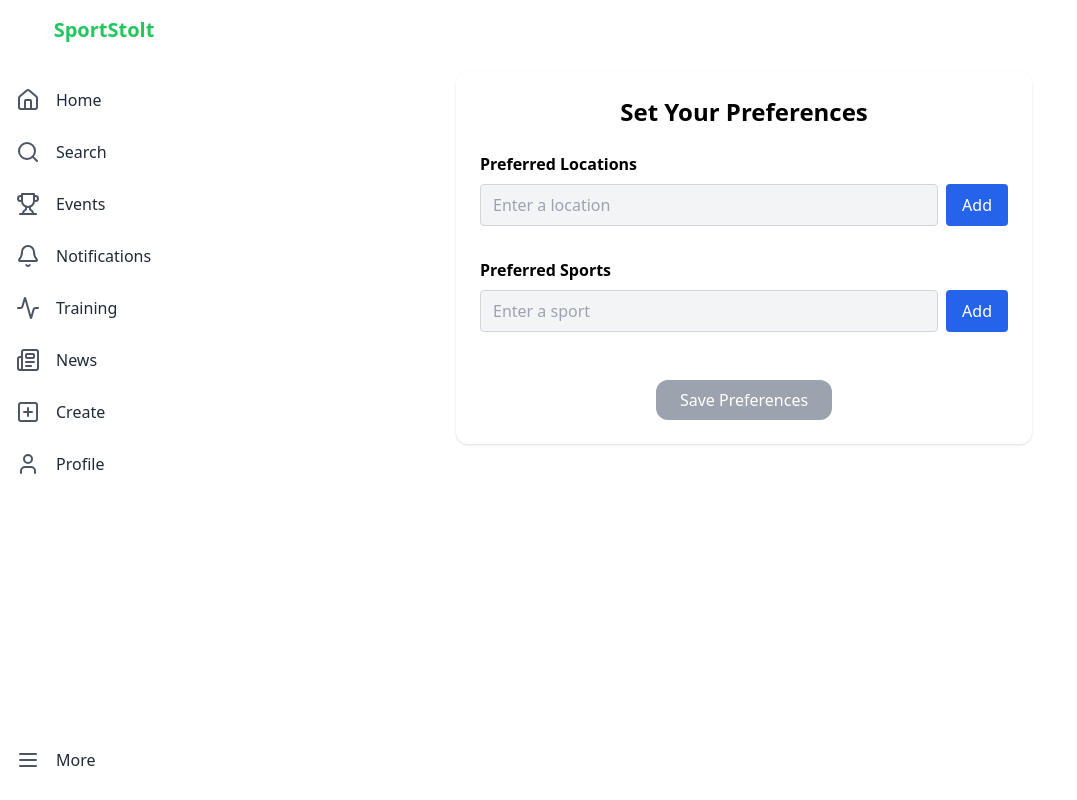
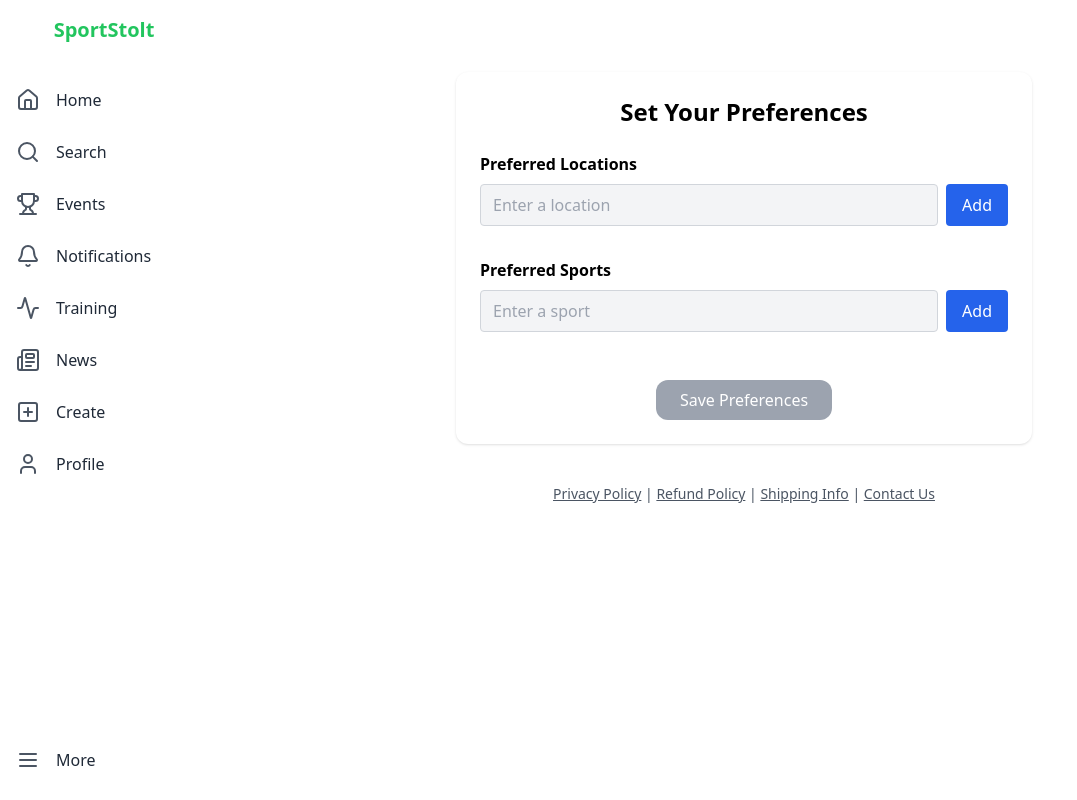
Before and after one commit to vanshkathpalia/SportStolt, a React (Vite) app in the folder apps/frontend/: page /settings in a window 1280 px wide. Shown: the whole page, without its empty margins (0-1077 px from the left). Built offline with nearby package versions, Linux system fonts and the light colour scheme.

Commit message:
added policy pages

```diff
--- a/apps/frontend/src/App.tsx
+++ b/apps/frontend/src/App.tsx
@@ -27,6 +27,10 @@ import { SettingsPage } from "./pages/Settings"
 import { AuthProvider } from './context/AuthProvider'  // You need to create/export this if not already
 // import { useWatchedStories } from "./hooks/useWatchedStories"
 import { WatchedStoriesProvider } from "./context/WatchedStoriesProvider"
+import RefundPolicy from "./pages/RefundPolicy"
+import PrivacyPolicy from "./pages/PrivacyPolicy"
+import ShippingPolicy from "./pages/ShippingPolicy"
+import Contact from "./pages/Contact"
 
 const queryClient = new QueryClient()
 
@@ -61,6 +65,10 @@ function App() {
                 <Route path="/profile/:username" element={<Profile openCreateModal={() => setCreatePostModalOpen(true)} />} />
                 <Route path="/editprofile/:id" element={<EditProfile openCreateModal={() => setCreatePostModalOpen(true)} />} />
                 <Route path="/settings" element={<SettingsPage openCreateModal={() => setCreatePostModalOpen(true)} />} />
+                <Route path="/privacy-policy" element={<PrivacyPolicy />} />
+                <Route path="/refund-policy" element={<RefundPolicy />} />
+                <Route path="/shipping-policy" element={<ShippingPolicy />} />
+                <Route path="/contact" element={<Contact />} />
                 <Route path="/logout" element={<Logout />} />
               </Routes>
 
--- /dev/null
+++ b/apps/frontend/src/pages/Contact.tsx
@@ -0,0 +1,9 @@
+export default function Contact() {
+  return (
+    <div className="p-6 max-w-3xl mx-auto">
+      <h1 className="dark:text-white text-2xl font-bold mb-4">Contact Us</h1>
+      <p className="dark:text-white"> Email us at: <a href="mailto:support@sportstolt.com" className="text-blue-500 underline">support@sportstolt.com</a></p>
+      <p className="dark:text-white"> We usually respond within 48 hours.</p>
+    </div>
+  )
+}
--- a/apps/frontend/src/pages/Notification.tsx
+++ b/apps/frontend/src/pages/Notification.tsx
@@ -54,6 +54,18 @@ export default function NotificationsPage({ openCreateModal }: NotificationsPage
   const [eventTabLoaded, setEventTabLoaded] = useState(false);
 
   const navigate = useNavigate();
+
+  // useEffect(() => {
+  //   const fetchFollowedUsers = async () => {
+  //     const token = localStorage.getItem("token");
+  //     const res = await axios.get(`${BACKEND_URL}/api/v1/search/followed`, {
+  //       headers: { Authorization: `Bearer ${token}` },
+  //     });
+  //     setFollowedUsers(res.data.users);
+  //   };
+
+  //   fetchFollowedUsers();
+  // }, []);
 
 
   useEffect(() => {
@@ -179,9 +191,9 @@ export default function NotificationsPage({ openCreateModal }: NotificationsPage
       } else if (notification.type === "COMMENT" && notification.postId) {
         navigate(`/post/${notification.postId}`);
       }
-      else if (notification.type === "FOLLOW") {
-        navigate(`/profile/${notification.user.username}`);
-      }
+      // else if (notification.type === "FOLLOW") {
+      //   navigate(`/profile/${notification.user.username}`);
+      // }
       else if (notification.type === "INFO") {
         navigate(`/profile/${notification.user.username}`);
       }
--- /dev/null
+++ b/apps/frontend/src/pages/PrivacyPolicy.tsx
@@ -0,0 +1,10 @@
+export default function PrivacyPolicy() {
+  return (
+    <div className="p-6 max-w-3xl mx-auto">
+      <h1 className="dark:text-white text-2xl font-bold mb-4">Privacy Policy</h1>
+      <p className="dark:text-white">
+        At Sportstolt, we value your privacy. Any personal data collected is only used to provide a better user experience and is never shared with third parties without consent.
+      </p>
+    </div>
+  )
+}
--- /dev/null
+++ b/apps/frontend/src/pages/RefundPolicy.tsx
@@ -0,0 +1,10 @@
+export default function RefundPolicy() {
+  return (
+    <div className="p-6 max-w-3xl mx-auto">
+      <h1 className="dark:text-white text-2xl font-bold mb-4">Cancellation & Refund Policy</h1>
+      <p className="dark:text-white">
+        Deposits made to post stories are non-refundable. However, if a post is found invalid due to platform error, users may raise a refund request within 7 days.
+      </p>
+    </div>
+  )
+}
--- a/apps/frontend/src/pages/Settings.tsx
+++ b/apps/frontend/src/pages/Settings.tsx
@@ -4,6 +4,7 @@ import { BACKEND_URL } from '../config';
 import { Sidebar } from '../components/StickyBars/Sidebar';
 import { MobileNav } from '../components/StickyBars/MobileNav';
 import { useMediaQuery } from '../hooks/useMediaQuery';
+import { Link } from 'react-router-dom';
 
 export const SettingsPage = ({ openCreateModal }: { openCreateModal: () => void }) => {
   const [sports, setSports] = useState<string[]>([]);
@@ -14,6 +15,7 @@ export const SettingsPage = ({ openCreateModal }: { openCreateModal: () => void
   const isMobile = useMediaQuery('(max-width: 768px)');
 
   useEffect(() => {
+    setTimeout(() => {
       const token = localStorage.getItem('token');
 
       if (!token) {
@@ -33,6 +35,7 @@ export const SettingsPage = ({ openCreateModal }: { openCreateModal: () => void
           setLocations(res.data.preferences?.preferredLocations || []);
         })
         .catch((err) => console.error('Failed to load preferences:', err));
+      }, 1000);
   }, []);
 
   const addToList = (
@@ -216,8 +219,17 @@ export const SettingsPage = ({ openCreateModal }: { openCreateModal: () => void
               </button>
             </div>
           </div>
+          <div className="mt-10 text-sm text-center text-gray-600 dark:text-gray-300 space-y-2">
+            <p>
+              <Link to="/privacy-policy" className="underline hover:text-blue-600">Privacy Policy</Link> |{" "}
+              <Link to="/refund-policy" className="underline hover:text-blue-600">Refund Policy</Link> |{" "}
+              <Link to="/shipping-policy" className="underline hover:text-blue-600">Shipping Info</Link> |{" "}
+              <Link to="/contact" className="underline hover:text-blue-600">Contact Us</Link>
+            </p>
+          </div>
         </main>
       </div>
+
     </div>
   );
 };
--- /dev/null
+++ b/apps/frontend/src/pages/ShippingPolicy.tsx
@@ -0,0 +1,10 @@
+export default function ShippingPolicy() {
+  return (
+    <div className="p-6 max-w-3xl mx-auto">
+      <h1 className="dark:text-white text-2xl font-bold mb-4">Shipping & Delivery Policy</h1>
+      <p className="dark:text-white">
+        Sportstolt is a digital platform and does not involve any physical product delivery. All rewards and activities occur virtually on the platform.
+      </p>
+    </div>
+  )
+}
```
Lines whose indentation alone changed are shown as unchanged.
